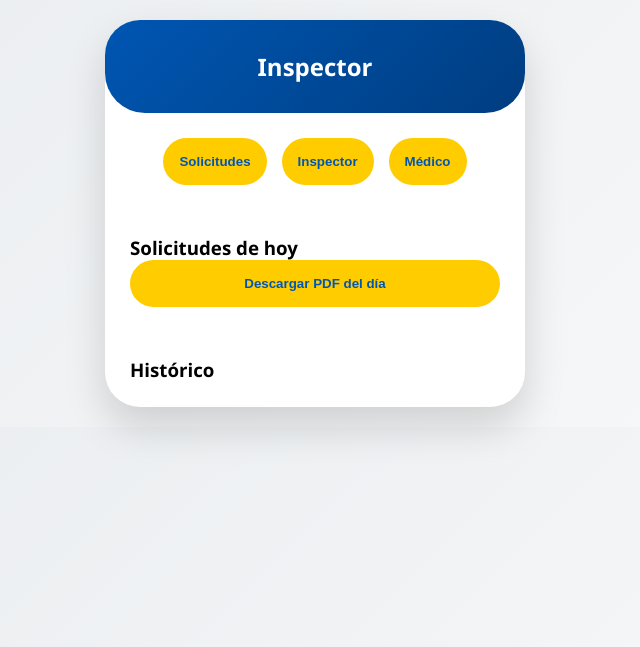
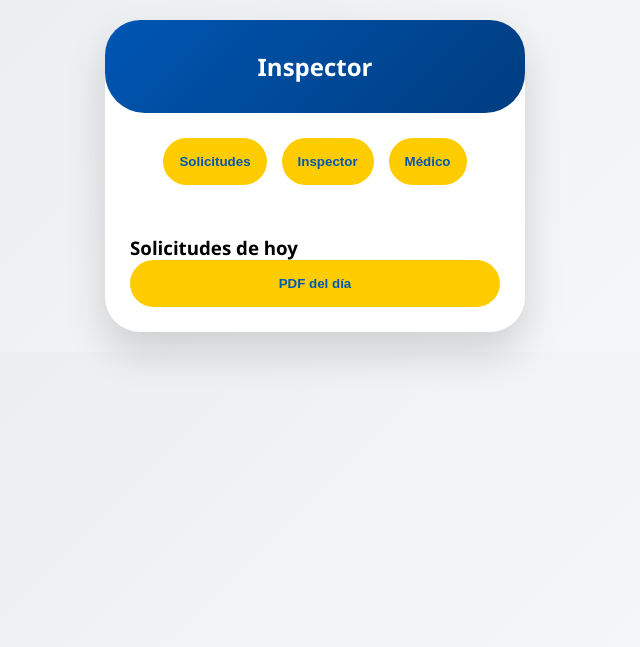
Before and after one commit to estebancabreraanimen2708com-cpu/medigo, a Flask app: page /inspector in a window 1280 px wide. Shown: the top 647 px of the page, without its empty margins (325-965 px from the left). Run offline with Flask 3, Linux system fonts and the light colour scheme; the visitor is signed in with stand-in values (Sample User, id 1); data that the repository does not hold is empty.

Commit message:
Update inspector.html

```diff
--- a/templates/inspector.html
+++ b/templates/inspector.html
@@ -13,7 +13,6 @@
 <h2>Inspector</h2>
 </div>
 
-<!-- MENÚ -->
 <div class="contenido">
 <div style="display:flex; gap:15px; justify-content:center; flex-wrap:wrap;">
 <a href="/solicitudes"><button class="btn-principal">Solicitudes</button></a>
@@ -22,21 +21,14 @@
 </div>
 </div>
 
-<!-- HOY -->
 <div class="contenido">
 <h3>Solicitudes de hoy</h3>
 
 <a href="/pdf_hoy">
-<button class="btn-principal">Descargar PDF del día</button>
+<button class="btn-principal">PDF del día</button>
 </a>
 
 <div id="tablaHoy"></div>
-</div>
-
-<!-- HISTORICO -->
-<div class="contenido">
-<h3>Histórico</h3>
-<div id="historico"></div>
 </div>
 
 </div>
@@ -50,13 +42,8 @@ fetch('/api/solicitudes')
 .then(r=>r.json())
 .then(data=>{
 
-let hoyDiv = document.getElementById("tablaHoy");
-let histDiv = document.getElementById("historico");
-
-hoyDiv.innerHTML="";
-histDiv.innerHTML="";
-
-let guardado = JSON.parse(localStorage.getItem("historial")||"[]");
+let div = document.getElementById("tablaHoy");
+div.innerHTML="";
 
 data.forEach(s=>{
 
@@ -64,16 +51,20 @@ let fecha = new Date(s.fecha).toDateString();
 
 if(fecha === hoy){
 
-hoyDiv.innerHTML+=`
+div.innerHTML+=`
 <div class="tarjeta-solicitud">
+
 <div class="fila-info">
+<a href="/historial/${s.id_estudiante}" style="text-decoration:none;">
 <span class="nombre-est">${s.nombre}</span>
+</a>
 <span>${s.estado}</span>
 </div>
 
 <div class="cuadro-motivo">${s.motivo}</div>
 
 <div style="display:flex; gap:10px;">
+
 <a href="/pdf/${s.id_solicitud}">
 <button class="btn-principal">Ficha</button>
 </a>
@@ -82,43 +73,18 @@ ${s.estado==="pendiente"?`
 <a href="/aprobar/${s.id_solicitud}">
 <button class="btn-principal">Aprobar</button>
 </a>
+
 <a href="/rechazar/${s.id_solicitud}">
 <button class="btn-principal">Rechazar</button>
 </a>
 `:``}
+
 </div>
 
 </div>
 `;
-
-}else{
-
-if(!guardado.find(x=>x.id_solicitud===s.id_solicitud)){
-    guardado.push(s);
 }
 
-}
-
-});
-
-localStorage.setItem("historial", JSON.stringify(guardado));
-
-guardado.forEach(s=>{
-histDiv.innerHTML+=`
-<div class="tarjeta-solicitud">
-<div class="fila-info">
-<span class="nombre-est">${s.nombre}</span>
-<span>${s.estado}</span>
-</div>
-
-<div class="cuadro-motivo">${s.motivo}</div>
-
-<a href="/pdf/${s.id_solicitud}">
-<button class="btn-principal">Descargar ficha</button>
-</a>
-
-</div>
-`;
 });
 
 });
```
